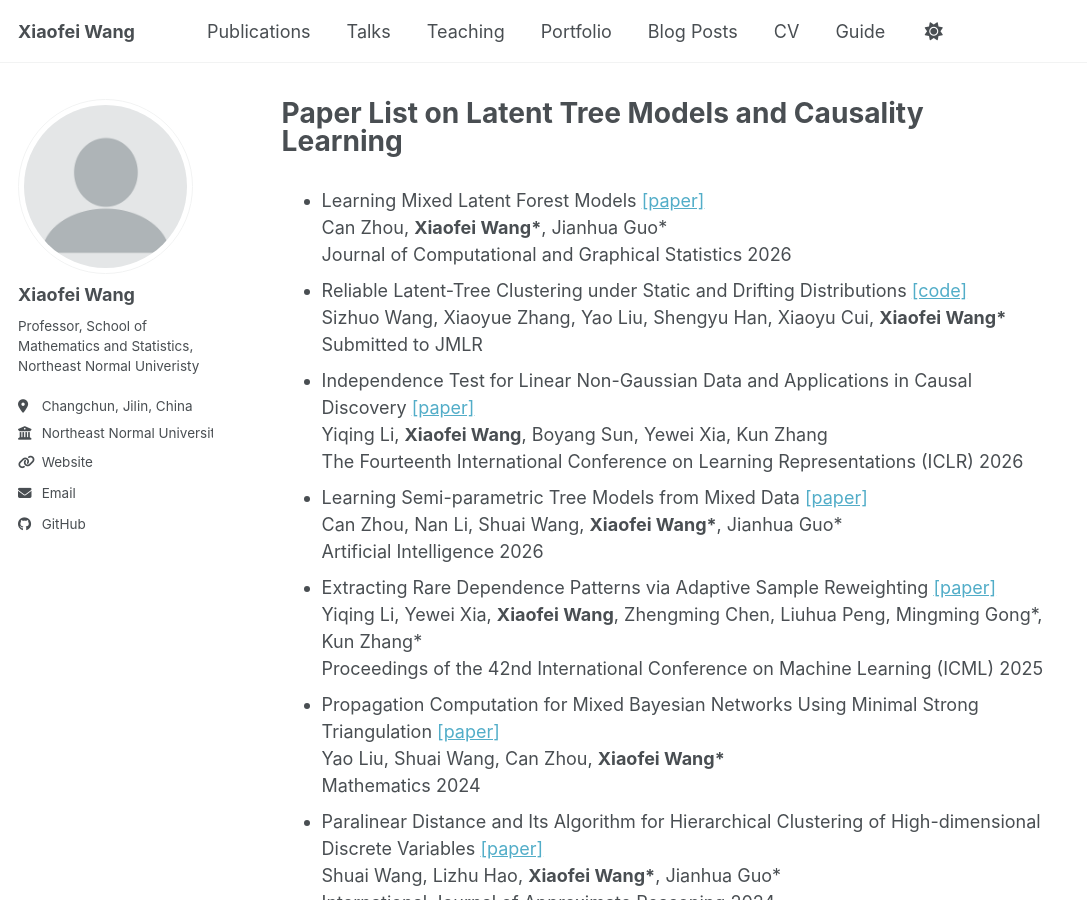
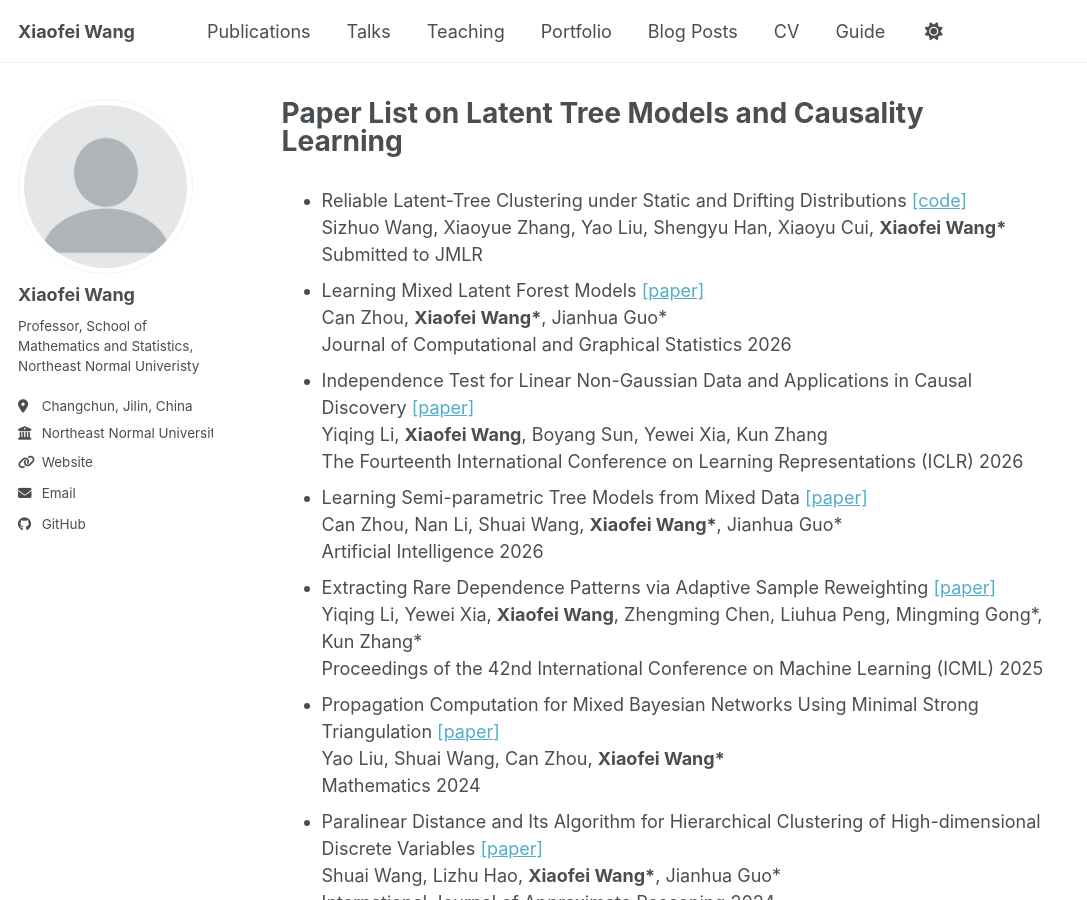
Before and after one commit to mathswang/mathswang.github.io, a Jekyll site: the page built from _pages/publications.md, in a window 1280 px wide and 900 px high. Shown: the whole window, without its empty margins (0-1087 px from the left). Built offline with Jekyll 4.4.1, drawn with Linux system fonts in a browser that asks for light colours; a script bundle is joined from its source files by our own code; library files that are not in the unit come from our copies.

Commit message:
Update publications.md

```diff
--- a/_pages/publications.md
+++ b/_pages/publications.md
@@ -9,17 +9,17 @@ author: Xiaofei Wang
 <ul class="pub-list">
 
   <li>
+    <span class="pub-title">Reliable Latent-Tree Clustering under Static and Drifting Distributions</span>
+    <a href="https://github.com/mathswang/LatentTreeClustering">[code]</a><br>
+    Sizhuo Wang, Xiaoyue Zhang, Yao Liu, Shengyu Han, Xiaoyu Cui, <strong>Xiaofei Wang*</strong><br>
+    Submitted to JMLR
+  </li>
+
+  <li>
     <span class="pub-title">Learning Mixed Latent Forest Models</span>
     <a href="https://www.tandfonline.com/doi/abs/10.1080/10618600.2026.2653765">[paper]</a><br>
     Can Zhou, <strong>Xiaofei Wang*</strong>, Jianhua Guo*<br>
     Journal of Computational and Graphical Statistics 2026
-  </li>
-
-  <li>
-    <span class="pub-title">Reliable Latent-Tree Clustering under Static and Drifting Distributions</span>
-    <a href="https://github.com/mathswang/LatentTreeClustering">[code]</a><br>
-    Sizhuo Wang, Xiaoyue Zhang, Yao Liu, Shengyu Han, Xiaoyu Cui, <strong>Xiaofei Wang*</strong><br>
-    Submitted to JMLR
   </li>
 
   <li>
```
